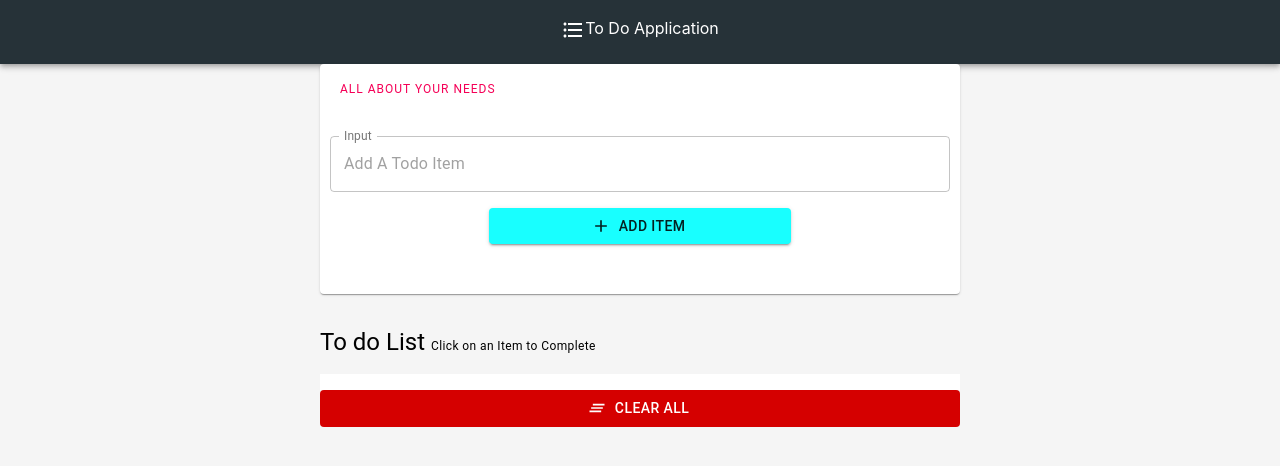
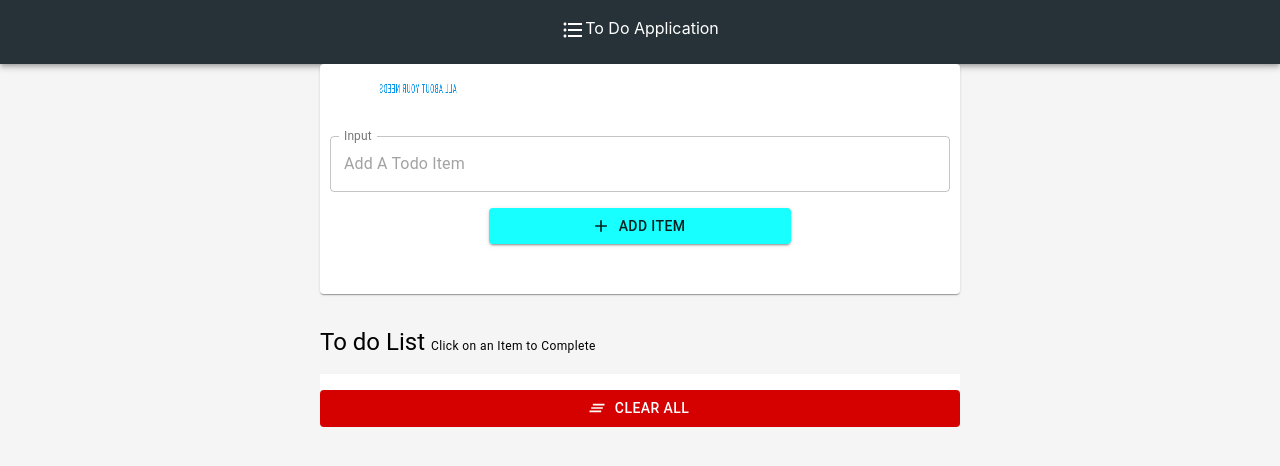
Before and after one commit to geo1997/ToDoApp_ReactJS, a React (Create React App) app: page / in a window 1280 px wide. Shown: the top 466 px of the page. Built offline with nearby package versions, Linux system fonts and the light colour scheme.

Commit message:
final commit

```diff
--- a/src/App.js
+++ b/src/App.js
@@ -1,9 +1,13 @@
 import React, {Component} from 'react';
-
 import InputForm from "./components/InputForm";
 import HeaderBar from "./components/HeaderBar";
+import ListLayout from "./components/ListLayout";
 
-import ListLayout from "./components/ListLayout";
+/* this is a simple
+* to do application created using ReactJS,
+* a user is capable of adding updating and deleting a
+* to do.*/
+
 
 
 class App extends Component {
@@ -22,6 +26,7 @@ class App extends Component {
         this.addItem = this.addItem.bind(this);
     }
 
+    //handling the input on the text field
 handleInput = e =>{
         this.setState({
             newItem:{
@@ -33,6 +38,7 @@ handleInput = e =>{
 
 };
 
+    // once the user clicks on the add button the textfield is added to a list
     addItem = e => {
         e.preventDefault();
         const typedItem = this.state.newItem;
@@ -54,13 +60,14 @@ handleInput = e =>{
         }
     };
 
-
+//method to clear all the to dos in the array onclick
     clearList = () =>{
     this.setState({
     items:[]
     })
 };
 
+    //method to delete a particular to do item
 deleteItem = id =>{
     const selectedItem = this.state.items.filter(item =>
     item.id !==id);
@@ -69,6 +76,7 @@ deleteItem = id =>{
     });
 };
 
+//method to update a particulr to do item
 updateItem = id =>{
     const selectedItem = this.state.items.filter(item =>
         item.id !==id);
@@ -86,7 +94,10 @@ updateItem = id =>{
     })
 };
 
-    handleClick = id => {
+/*method to change the state of an item, when a user clicks on an item on the list to
+show that an item has been completed its state is converted to the required state(isStriked:true)
+ */
+handleClick = id => {
         const selectedItem = this.state.items.find(item => item.id === id);
         if (selectedItem.isStriked === false)
             this.setState({
--- a/src/components/InputForm.js
+++ b/src/components/InputForm.js
@@ -1,17 +1,14 @@
 import React, {Component} from 'react';
 import Button from '@material-ui/core/Button';
 import TextField from '@material-ui/core/TextField';
-import Container from '@material-ui/core/Container';
 import Typography from '@material-ui/core/Typography'
 import AddIcon from '@material-ui/icons/Add';
 import Grid from '@material-ui/core/Grid';
 import EditIcon from '@material-ui/icons/Edit';
 import Card from '@material-ui/core/Card';
 import CardActions from '@material-ui/core/CardActions';
-import { useTheme } from "@material-ui/styles";
-import useMediaQuery from "@material-ui/core/useMediaQuery";
+import '../textStyle/textStyle.css'
 
-import FormatListBulletedIcon from "@material-ui/icons/FormatListBulleted";
 
 
 const styles = {
@@ -30,7 +27,8 @@ const styles = {
         width:'100%',
 
         background:'#18ffff',
-        size:'large'
+        size:'large',
+
 
     },
     root: {
@@ -41,27 +39,31 @@ const styles = {
 
     },
 
+
 };
-
-
 
 
 class InputForm extends Component {
 
     state = {
-        errorState: false
+        errorState: false,
+
     };
 
+    //on submit checks if the text field is empty or not, if empty errorState is set
     validateItem = e => {
         this.props.addItem(e);
         this.setState({
-            errorState: this.props.newItem ? false : true
+            errorState: this.props.newItem ? false : true,
+
         });
+
     };
 
 
     render() {
         const { newItem,handleInput,updateItem} =this.props;
+
 
 
         const buttonChange = () =>{
@@ -101,15 +103,17 @@ class InputForm extends Component {
                 <div>
                     <Grid container  justify='center' alignContent='center'  >
                         <Grid item xs={12} md={6}  >
-                        {/*marginTop:15*/}
+
                         <Typography component="div" style={{  borderColor:'#00c853' }}>
-                            {/*style={{  height: '30vh' }}*/}
+
                             <Card   style={styles.root}>
 
-                            <Typography variant="overline"  color="secondary"   style={{fontFamily:'Roboto',margin:10}}>
-                               All about your needs
+                            <Typography variant="overline"    style={{fontFamily:'Roboto',margin:10}}>
+                              <span className="toto">
+                                <span> All about your needs</span>
+                                    </span>
                             </Typography>
-                                <form onSubmit={this.validateItem} autoComplete='off' >
+                                <form onSubmit={this.validateItem} autoComplete='off' style={styles.errorStyle} >
 
 
                                     <Grid container  justify='center' alignContent='center'  >
@@ -127,15 +131,19 @@ class InputForm extends Component {
                                                 InputLabelProps={{
                                                     shrink: true,
                                                 }}
-                                                error={this.state.errorState}
+
+
+
+                                                error={this.state.errorState }
                                                 helperText={
                                                     this.state.errorState && "Item name can't be blank"
+
+
                                                 }
                                                 size="large"
                                                 variant="outlined"
                                                 value={newItem}
                                                 onChange={handleInput}
-
 
 
 
--- /dev/null
+++ b/src/textStyle/textStyle.css
@@ -0,0 +1,12 @@
+@keyframes rotatee {
+    from{transform:rotateY(0deg)}
+
+    to {transform:rotateY(360deg)}
+
+}
+
+.toto > span {
+    animation: rotatee 3s linear infinite;
+    display:inline-block;
+    color: #0091ea;
+}
```
Also changed, not shown: src/components/HeaderBar.js (+1 -8 lines), src/components/ListLayout.js (+1 -8 lines), src/components/errorAlert.js (deleted, +0 -50 lines).
